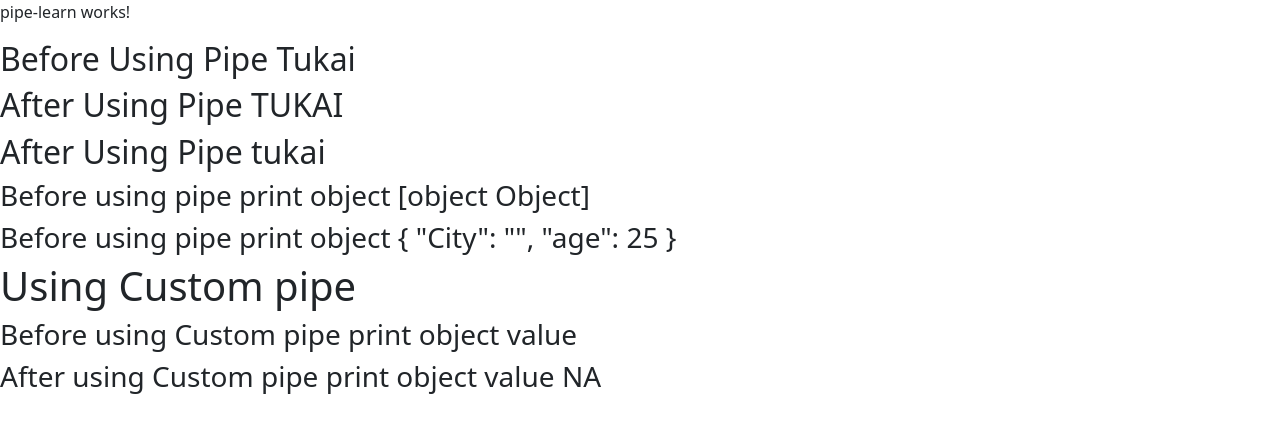
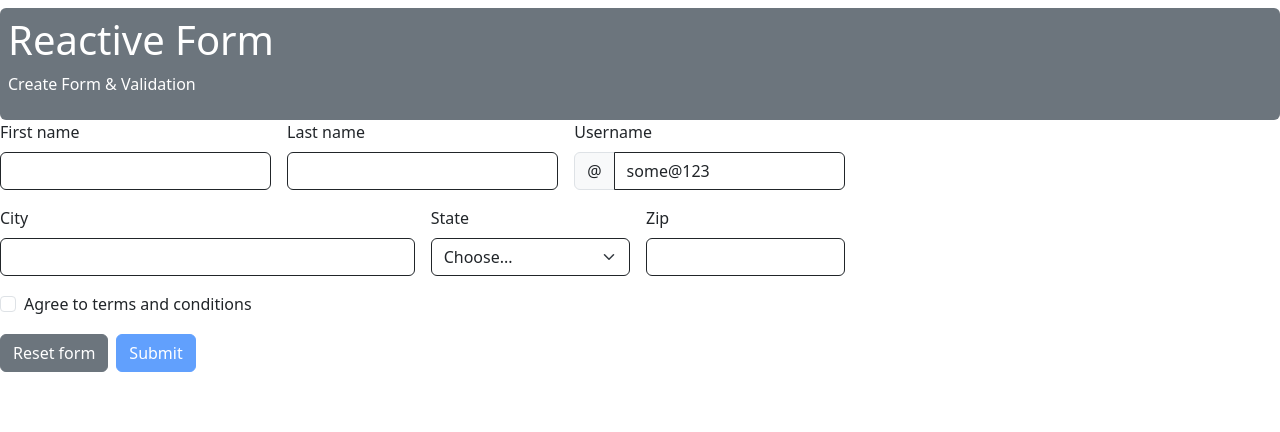
Before and after one commit to Sagnik-code-coder/angular-learning, an Angular app: page / in a window 1280 px wide. Shown: the top 432 px of the page. Built offline with nearby package versions, Linux system fonts and the light colour scheme.

Commit message:
"Updated AngularNotes.txt, added FormLearnComponent and ReactiveFormComponent to app.component.ts, and modified app.component.html to include new components"

```diff
--- /dev/null
+++ b/src/app/Component/form-learn/form-learn.component.html
@@ -0,0 +1,48 @@
+<form>
+  <div class="form-row">
+    <div class="form-group col-md-6">
+      <label for="inputEmail4">Email</label>
+      <input type="email"  name="email" class="form-control" #fname="ngModel" id="inputEmail4" placeholder="Email" [(ngModel)]="employee.name">
+    </div>
+    <div class="form-group col-md-6">
+      <label for="inputPassword4">Password</label>
+      <input type="password" class="form-control" id="inputPassword4" placeholder="Password">
+    </div>
+  </div>
+  <div class="form-group">
+    <label for="inputAddress">Address</label>
+    <input type="text" class="form-control" id="inputAddress" placeholder="1234 Main St">
+  </div>
+  <div class="form-group">
+    <label for="inputAddress2">Address 2</label>
+    <input type="text" class="form-control" id="inputAddress2" placeholder="Apartment, studio, or floor">
+  </div>
+  <div class="form-row">
+    <div class="form-group col-md-6">
+      <label for="inputCity">City</label>
+      <input type="text" class="form-control" id="inputCity">
+    </div>
+    <div class="form-group col-md-4">
+      <label for="inputState">State</label>
+      <select id="inputState" class="form-control">
+        <option selected>Select</option>
+        <option>Delhi</option>
+        <option>West Bengal</option>
+        <option>Punjab</option>
+      </select>
+    </div>
+    <div class="form-group col-md-2">
+      <label for="inputZip">Zip</label>
+      <input type="text" class="form-control" id="inputZip">
+    </div>
+  </div>
+  <div class="form-group">
+    <div class="form-check">
+      <input class="form-check-input" type="checkbox" id="gridCheck">
+      <label class="form-check-label" for="gridCheck">
+        Check me out
+      </label>
+    </div>
+  </div>
+  <button type="submit" class="btn btn-primary">Sign in</button>
+</form>
--- /dev/null
+++ b/src/app/Component/form-learn/form-learn.component.ts
@@ -0,0 +1,19 @@
+import { Component } from '@angular/core';
+import { FormsModule } from '@angular/forms';
+
+@Component({
+  selector: 'app-form-learn',
+  standalone: true,
+  imports: [FormsModule],
+  templateUrl: './form-learn.component.html',
+  styleUrl: './form-learn.component.css'
+})
+export class FormLearnComponent {
+employee: any= {
+  name: "",
+  age:"",
+  state:"",
+  city: ""
+
+}
+}
--- /dev/null
+++ b/src/app/Component/reactive-form/reactive-form.component.html
@@ -0,0 +1,69 @@
+<div class="mt-2 p-2 bg-secondary text-white rounded">
+  <h1>Reactive Form</h1>
+  <p>Create Form & Validation</p>
+</div>
+<div class="row">
+  <div class="col-8">
+    <form class="row g-3" [formGroup]="studentForm">
+      <div class="col-md-4">
+        <label class="form-label">First name</label>
+        <input type="text" formControlName="firstName" class="form-control">
+        <div class="text-danger">
+          @if (studentForm.controls['firstName'].touched && studentForm.controls['firstName'].errors?.['required']) {
+          <span> This is Required</span>
+          } @else if(studentForm.controls['firstName'].touched &&
+          studentForm.controls['firstName'].errors?.['minlength']) {
+          <span> Min char 4 required</span>
+          }
+        </div>
+      </div>
+      <div class="col-md-4">
+        <label class="form-label">Last name</label>
+        <input type="text" formControlName="lastName" class="form-control">
+      </div>
+      <div class="col-md-4">
+        <label class="form-label">Username</label>
+        <div class="input-group">
+          <span class="input-group-text"><span>&#64;</span> </span>
+          <input formControlName="userName" type="text" class="form-control">
+        </div>
+        @if (studentForm.controls['userName'].touched && studentForm.controls['userName'].errors?.['email']) {
+        <span class="text-danger"> Email Not Proper</span>
+        }
+      </div>
+      <div class="col-md-6">
+        <label class="form-label">City</label>
+        <input type="text" formControlName="city" class="form-control">
+      </div>
+      <div class="col-md-3">
+        <label class="form-label">State</label>
+        <select class="form-select" formControlName="state">
+          <option selected disabled value="">Choose...</option>
+          <option>Mahashtra</option>
+          <option>Goa</option>
+          <option>Punjab</option>
+        </select>
+      </div>
+      <div class="col-md-3">
+        <label class="form-label">Zip</label>
+        <input type="text" formControlName="zipCode" class="form-control">
+      </div>
+      <div class="col-12">
+        <div class="form-check">
+          <input class="form-check-input" formControlName="isAcceptTerms" type="checkbox">
+          <label class="form-check-label" for="invalidCheck">
+            Agree to terms and conditions
+          </label>
+        </div>
+      </div>
+      <div class="col-12">
+        <button class="btn btn-secondary" type="button">Reset form</button>
+        <button class="btn btn-primary mx-2" type="button" [disabled]="studentForm.invalid" (click)="onSave()">Submit
+        </button>
+      </div>
+    </form>
+  </div>
+  <div class="col-4">
+    {{ formValue | json}}
+  </div>
+</div>
--- /dev/null
+++ b/src/app/Component/reactive-form/reactive-form.component.ts
@@ -0,0 +1,32 @@
+import { JsonPipe } from '@angular/common';
+import { Component } from '@angular/core';
+import { FormControl, FormGroup, ReactiveFormsModule, Validators } from '@angular/forms';
+
+@Component({
+  selector: 'app-reactive',
+  standalone: true,
+  imports: [ReactiveFormsModule,JsonPipe],
+  templateUrl: './reactive-form.component.html',
+  styleUrl: './reactive-form.component.css'
+})
+export class ReactiveComponent {
+
+
+  studentForm: FormGroup = new FormGroup({
+    firstName: new FormControl("",[Validators.required,Validators.minLength(4)]),
+    lastName: new FormControl(""),
+    userName: new FormControl("some@123",[Validators.email]),
+    city: new FormControl(""),
+    state: new FormControl(""),
+    zipCode: new FormControl(""),
+    isAcceptTerms: new FormControl("")
+  });
+
+  formValue: any ;
+
+  onSave( ) {
+    this.formValue =  this.studentForm.value;
+  }
+
+
+}
--- a/src/app/app.component.html
+++ b/src/app/app.component.html
@@ -17,5 +17,7 @@
 </nav>
 <div class="container">
   <router-outlet></router-outlet>
-</div> -->
+</div>
 <app-pipe-learn></app-pipe-learn>
+<app-form-learn></app-form-learn> -->
+<app-reactive></app-reactive>
--- a/src/app/app.component.ts
+++ b/src/app/app.component.ts
@@ -2,6 +2,8 @@
 import { Component } from '@angular/core';
 import { RouterLink, RouterOutlet } from '@angular/router';
 import { PipeLearnComponent } from "./Component/pipe-learn/pipe-learn.component";
+import { FormLearnComponent } from "./Component/form-learn/form-learn.component";
+import { ReactiveComponent } from "./Component/reactive-form/reactive-form.component";
 //import { AddEmpComponent } from './Component/add-emp/add-emp.component';
 //import { EmpListComponent } from './Component/emp-list/emp-list.component';
 //import { DataBindingComponent } from './Component/data-binding/data-binding.component';
@@ -10,7 +12,7 @@ import { PipeLearnComponent } from "./Component/pipe-learn/pipe-learn.component"
 @Component({
   selector: 'app-root',
   standalone: true,
-  imports: [RouterOutlet, RouterLink, PipeLearnComponent],//AddEmpComponent,EmpListComponent,DataBindingComponent,StructuralDirComponent],
+  imports: [RouterOutlet, RouterLink, PipeLearnComponent, FormLearnComponent,ReactiveComponent],//AddEmpComponent,EmpListComponent,DataBindingComponent,StructuralDirComponent],
   templateUrl: './app.component.html',
   styleUrl: './app.component.css'
 })
```
Also changed, not shown: AngularNotes.txt, src/app/Component/form-learn/form-learn.component.css (added), src/app/Component/reactive-form/reactive-form.component.css (added), 2 other files (tests, documents, lock files or other folders).
